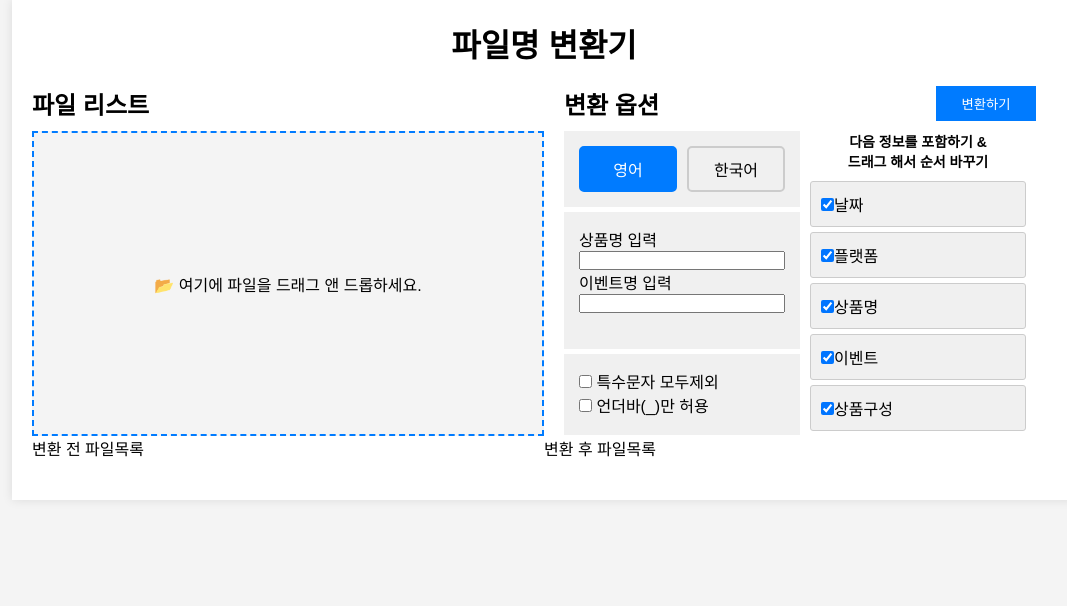
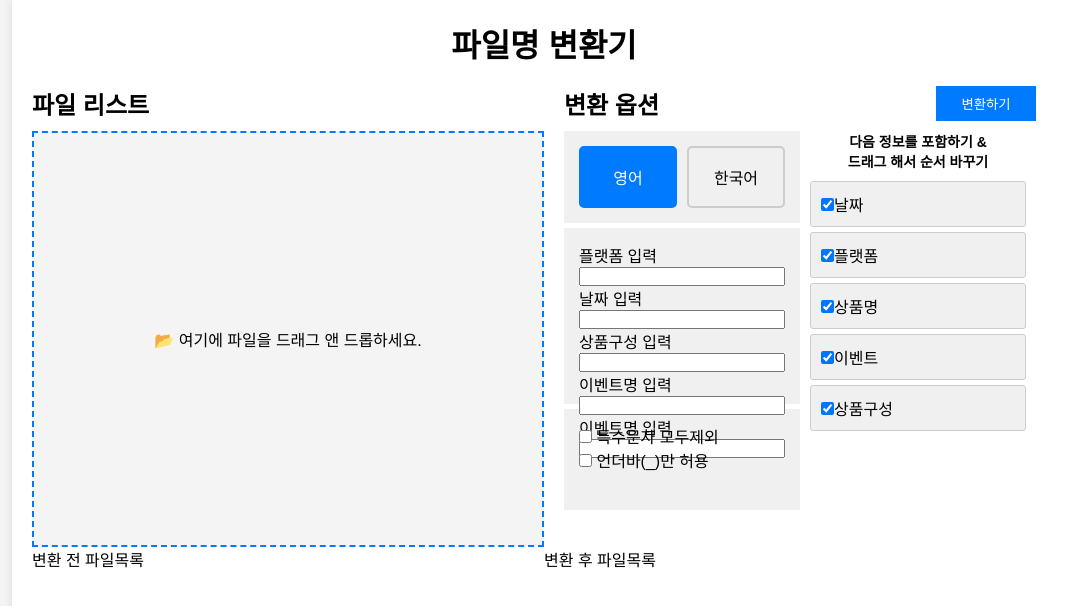
Before and after one commit to fatpig123/ARMAGEDDON, a React (Create React App) app: page / in a window 1280 px wide. Shown: the top 606 px of the page, without its empty margins (96-1163 px from the left). Built offline with nearby package versions, Linux system fonts and the light colour scheme; a web font is replaced by a local one.

Commit message:
생성파일

```diff
--- a/src/App.js
+++ b/src/App.js
@@ -17,20 +17,24 @@ function App() {
   const [files, setFiles] = useState([]);
   const [isDragActive, setIsDragActive] = useState(false);
   const [newFileName, setNewFileName] = useState([]);
+  const [filePaths, setFilePaths] = useState('');
 
   const [formData, setFormData] = useState({
     specialInclude: false,
     underbarInclude: false,
     productName: "",
     eventName: "",
+    platformName: "",
+    date: "",
+    compositName: ""
   });
 
   const handleChange = (e) => {
-    const { name, value } = e.target;
-    setFormData({
-      ...formData,
-      [name]: value,
-    });
+    const { name, value, type, checked } = e.target;
+    setFormData((prevFormData) => ({
+      ...prevFormData,
+      [name]: type === "checkbox" ? checked : value,
+    }));
   };
 
   const handleDragEnd = (result) => {
@@ -52,6 +56,11 @@ function App() {
 
   const onDrop = useCallback((acceptedFiles) => {
     setFiles((prevFiles) => [...prevFiles, ...acceptedFiles]);
+    // 파일 경로를 추출하여 새로운 배열 생성
+    const filePaths = acceptedFiles.map(file => file.path);
+
+    // 기존 파일 경로들에 새로운 파일 경로 추가
+    setFilePaths((prevPaths) => [...prevPaths, ...filePaths]);
     setIsDragActive(false);
   }, []);
 
@@ -109,7 +118,13 @@ function App() {
           </div>
         </div>
         <div className="right-side">
-          <Transform files={files} items={items} lang={selectedOption} formData={formData}/>
+          <Transform
+            files={files}
+            items={items}
+            lang={selectedOption}
+            formData={formData}
+            filePaths={filePaths}
+          />
           <div className="controls">
             <div className="leftbox">
               <div className="radio-group options">
@@ -146,16 +161,49 @@ function App() {
               </div>
               <div className="options options2">
                 <label>
-                  상품명 입력 <input type="text"
-                                      name="productName"
-                                      value={formData.productName}
-                                      onChange={handleChange} />
+                  플랫폼 입력{" "}
+                  <input
+                    type="text"
+                    name="platformName"
+                    value={formData.platformName}
+                    onChange={handleChange}
+                  />
                 </label>
                 <label>
-                  이벤트명 입력 <input type="text"
-                                                        name="eventName"
-                                                        value={formData.eventName}
-                                                        onChange={handleChange} />
+                  날짜 입력{" "}
+                  <input
+                    type="text"
+                    name="date"
+                    value={formData.date}
+                    onChange={handleChange}
+                  />
+                </label>
+                <label>
+                  상품구성 입력{" "}
+                  <input
+                    type="text"
+                    name="compositName"
+                    value={formData.compositName}
+                    onChange={handleChange}
+                  />
+                </label>
+                <label>
+                  이벤트명 입력{" "}
+                  <input
+                    type="text"
+                    name="eventName"
+                    value={formData.eventName}
+                    onChange={handleChange}
+                  />
+                </label>
+                <label>
+                  이벤트명 입력{" "}
+                  <input
+                    type="text"
+                    name="eventName"
+                    value={formData.eventName}
+                    onChange={handleChange}
+                  />
                 </label>
               </div>
               <div className="options options-checkbox">
--- a/src/transform.js
+++ b/src/transform.js
@@ -7,26 +7,31 @@ export default class transform extends React.Component {
       let items = this.props.items;
       let lang = this.props.lang;
       let formData = this.props.formData;
+      let filePaths = this.props.filePaths;
 
-      alert(JSON.stringify(items));
-      alert(lang);
-      alert(JSON.stringify(formData));
       for(let i = 0; i < files.length; i++){
         const index = files[i].type.indexOf('/');
         const filetype = index !== -1 ? files[i].type.substring(0, index) : files[i].type;
         if(filetype == 'image'){
           try {
-            const formData = new FormData();
-            formData.append('file', files[i]);
-            console.log(files[i]);
-            const response = await fetch("http://localhost:5000/ask", {
+            const sendData = new FormData();
+            sendData.append('file', files[i]);
+            sendData.append('type', files[i].type);
+            for(let i = 0; i < items.length; i++){
+              if(items[i].checked == true){
+
+              }
+            }
+            const response = await fetch("http://43.203.228.172:5000/image", {
               method: "POST",
-              body: formData,
+              body: sendData,
             });
 
             const data = await response.json(); // JSON 응답을 파싱
             alert(data.answer)
+            console.log('Electron object:', window.electron);
 
+            window.electron.renameFile(filePaths[i], data.answer);
           } catch (error) {
             console.error("서버로 파일 전송 중 오류가 발생했습니다:", error);
           }
```
Also changed, not shown: main.js (added, +48 -0 lines), package.json (+31 -1 lines), preload.js (added, +8 -0 lines), 2 other files (tests, documents, lock files or other folders).
